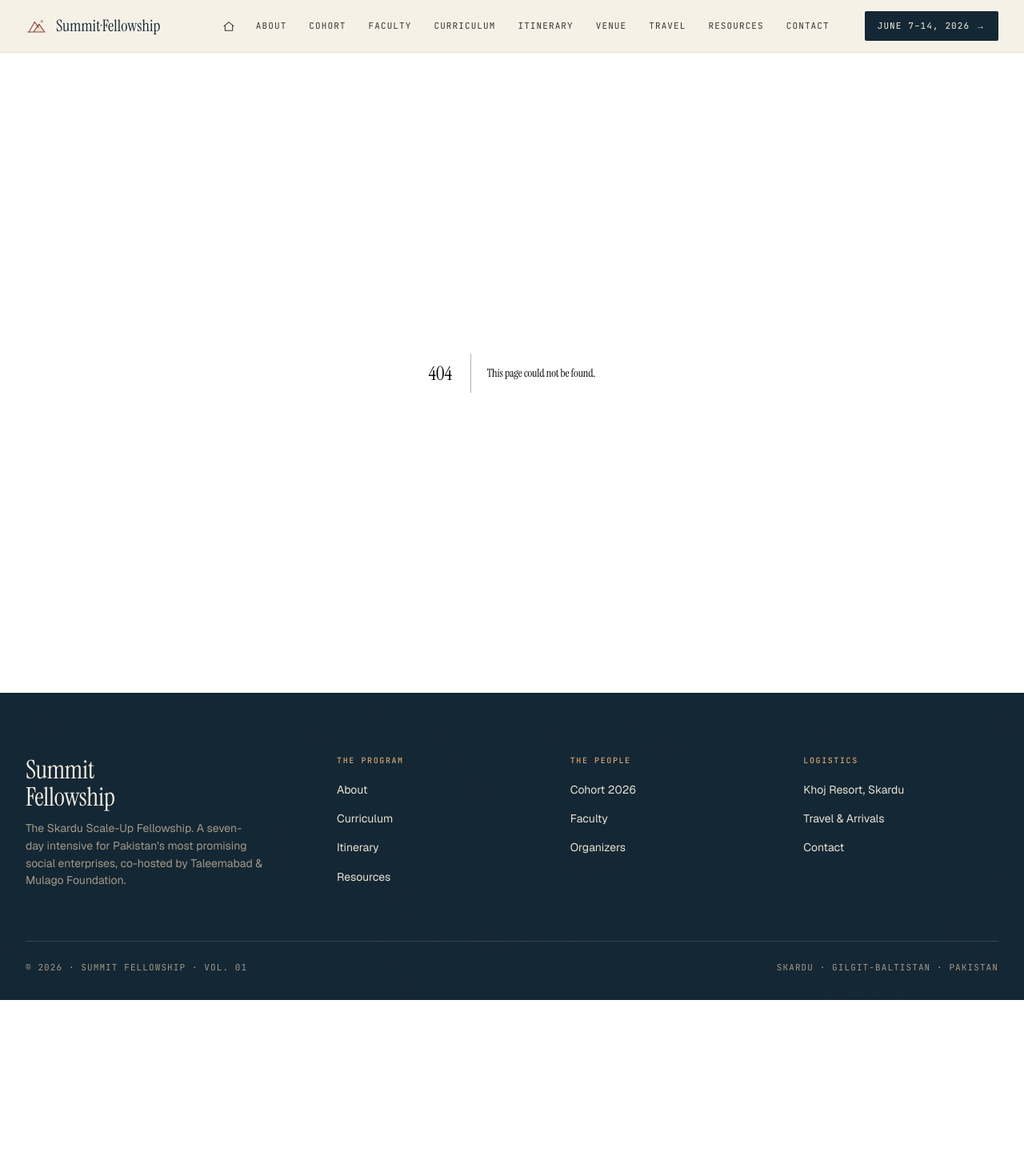
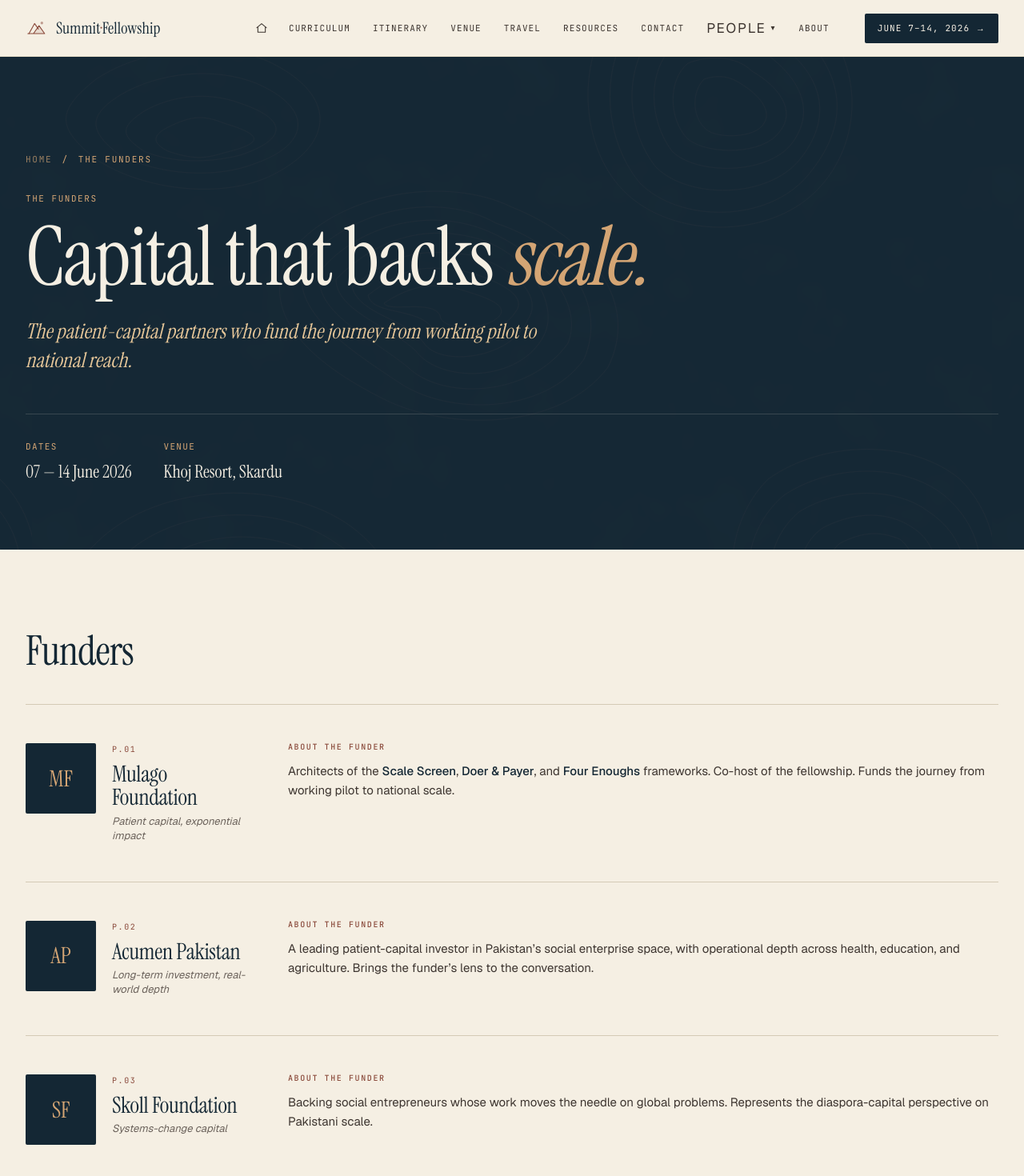
Before and after one commit to usmanjaved-droid/summit-fellowship-website, a Next.js app: page /funders in a window 1280 px wide. Before the commit this address had no page. Shown: the top 1470 px of the page at 80% size. Before the commit the page ends 1250 px from the top, so only its background shows below. Built offline with nearby package versions, Linux system fonts and the light colour scheme.

Commit message:
feat(nav): add People dropdown; rename cohort to fellows; add funders page
- New People dropdown groups Fellows · Faculty · Funders in the header nav
- /cohort renamed to /fellows site-wide (route + component names + CSS classes)
- New /funders page with Mulago, Acumen, Skoll Foundation cards

```diff
--- a/app/components/CohortBits.tsx
+++ b/app/components/FellowsBits.tsx
@@ -17,7 +17,7 @@ export type Fellow = {
 
 const SECTORS = ['all', 'Health', 'Mental Health', 'Education', 'Special Ed', 'Disability', 'Legal', 'Livelihoods', 'Agriculture'];
 
-export default function CohortBits({ fellows }: { fellows: Fellow[] }) {
+export default function FellowsBits({ fellows }: { fellows: Fellow[] }) {
   const [filter, setFilter] = useState<string>('all');
   const [open, setOpen] = useState<Fellow | null>(null);
 
@@ -41,9 +41,9 @@ export default function CohortBits({ fellows }: { fellows: Fellow[] }) {
         </div>
       </div>
 
-      <section className="cohort-section">
+      <section className="fellows-section">
         <div className="container">
-          <div className="cohort-grid">
+          <div className="fellows-grid">
             {visible.map((f, i) => (
               <article key={f.id} className="fellow-card" onClick={() => setOpen(f)}>
                 <div className="fellow-card__head">
--- a/app/components/Footer.tsx
+++ b/app/components/Footer.tsx
@@ -8,8 +8,9 @@ const PROGRAM = [
 ];
 
 const PEOPLE = [
-  { href: '/cohort', label: 'Cohort 2026' },
+  { href: '/fellows', label: 'Fellows 2026' },
   { href: '/faculty', label: 'Faculty' },
+  { href: '/funders', label: 'Funders' },
   { href: '/faculty#organizers', label: 'Organizers' },
 ];
 
--- a/app/components/Header.tsx
+++ b/app/components/Header.tsx
@@ -1,12 +1,9 @@
 'use client';
 
 import Link from 'next/link';
-import { useState } from 'react';
+import { useEffect, useRef, useState } from 'react';
 
 const NAV_LINKS = [
-  { href: '/about', label: 'About' },
-  { href: '/cohort', label: 'Cohort' },
-  { href: '/faculty', label: 'Faculty' },
   { href: '/curriculum', label: 'Curriculum' },
   { href: '/itinerary', label: 'Itinerary' },
   { href: '/venue', label: 'Venue' },
@@ -15,8 +12,16 @@ const NAV_LINKS = [
   { href: '/contact', label: 'Contact' },
 ];
 
+const PEOPLE_LINKS = [
+  { href: '/fellows', label: 'Fellows' },
+  { href: '/faculty', label: 'Faculty' },
+  { href: '/funders', label: 'Funders' },
+];
+
 export default function Header() {
   const [open, setOpen] = useState(false);
+  const [peopleOpen, setPeopleOpen] = useState(false);
+  const peopleRef = useRef<HTMLDivElement | null>(null);
 
   const toggle = () => {
     setOpen((prev) => {
@@ -27,6 +32,17 @@ export default function Header() {
       return next;
     });
   };
+
+  useEffect(() => {
+    if (!peopleOpen) return;
+    const onDown = (e: MouseEvent) => {
+      if (peopleRef.current && !peopleRef.current.contains(e.target as Node)) {
+        setPeopleOpen(false);
+      }
+    };
+    document.addEventListener('mousedown', onDown);
+    return () => document.removeEventListener('mousedown', onDown);
+  }, [peopleOpen]);
 
   return (
     <header className="site-header">
@@ -55,6 +71,37 @@ export default function Header() {
               {l.label}
             </Link>
           ))}
+          <div
+            className={`site-nav__people${peopleOpen ? ' is-open' : ''}`}
+            ref={peopleRef}
+          >
+            <button
+              type="button"
+              className="site-nav__link site-nav__people-trigger"
+              aria-expanded={peopleOpen}
+              aria-haspopup="menu"
+              onClick={() => setPeopleOpen((v) => !v)}
+            >
+              People
+              <span className={`site-nav__caret${peopleOpen ? ' is-open' : ''}`} aria-hidden="true">▾</span>
+            </button>
+            <div className="site-nav__dropdown" role="menu">
+              {PEOPLE_LINKS.map((l) => (
+                <Link
+                  key={l.href}
+                  href={l.href}
+                  className="site-nav__dropdown-item"
+                  role="menuitem"
+                  onClick={() => setPeopleOpen(false)}
+                >
+                  {l.label}
+                </Link>
+              ))}
+            </div>
+          </div>
+          <Link className="site-nav__link" href="/about">
+            About
+          </Link>
         </nav>
         <Link className="site-header__cta" href="/itinerary">
           June 7–14, 2026 →
--- a/app/cohort/page.tsx
+++ b/app/fellows/page.tsx
@@ -1,9 +1,9 @@
 import Link from 'next/link';
-import CohortBits, { type Fellow } from '../components/CohortBits';
+import FellowsBits, { type Fellow } from '../components/FellowsBits';
 
 export const metadata = {
-  title: 'The Cohort — Summit Fellowship 2026',
-  description: 'The 2026 cohort: eleven Pakistani founders building solutions designed for scale.',
+  title: 'The Fellows — Summit Fellowship 2026',
+  description: 'The 2026 fellows: eleven Pakistani founders building solutions designed for scale.',
 };
 
 const FELLOWS: Fellow[] = [
@@ -20,21 +20,21 @@ const FELLOWS: Fellow[] = [
   { id: 11, init: 'OS', name: 'Osama Shahid', org: 'Soby Trading Co', sector: 'Agriculture', model: 'Empowers marginalized communities through fair trade practices and direct market linkages, ensuring farmers and artisans receive fair prices for their products.', email: 'sobyagengineers@gmail.com', phone: '+92 321 8626068', linkedin: 'https://www.linkedin.com/in/osama-shahid-059b381a5/', website: 'https://www.sobyagro.co/' },
 ];
 
-export default function CohortPage() {
+export default function FellowsPage() {
   return (
     <>
-      <section className="page-hero" data-screen-label="Cohort Hero">
+      <section className="page-hero" data-screen-label="Fellows Hero">
         <div className="topo-bg topo-bg--on-dark" aria-hidden="true" />
         <div className="container page-hero__inner">
           <div className="page-hero__crumbs">
-            <Link href="/">Home</Link><span>/</span><span>Cohort</span>
+            <Link href="/">Home</Link><span>/</span><span>Fellows</span>
           </div>
           <h1 className="page-hero__title">
             Eleven founders.<br />
             <em style={{ color: 'var(--ochre)', fontStyle: 'italic' }}>One ascent.</em>
           </h1>
           <p className="page-hero__subtitle">
-            The 2026 cohort spans mental health to special education, AI-powered legal aid to
+            The 2026 fellows span mental health to special education, AI-powered legal aid to
             gamified curriculum. Each leader passed a rigorous selection — now they redesign for
             millions.
           </p>
@@ -45,7 +45,7 @@ export default function CohortPage() {
         </div>
       </section>
 
-      <CohortBits fellows={FELLOWS} />
+      <FellowsBits fellows={FELLOWS} />
     </>
   );
 }
--- /dev/null
+++ b/app/funders/page.tsx
@@ -0,0 +1,79 @@
+import Link from 'next/link';
+
+export const metadata = {
+  title: 'Funders — Summit Fellowship',
+};
+
+type Funder = {
+  init: string;
+  num: string;
+  name: string;
+  tagline: string;
+  bio: React.ReactNode;
+};
+
+const FUNDERS: Funder[] = [
+  {
+    init: 'MF', num: 'P.01', name: 'Mulago Foundation',
+    tagline: 'Patient capital, exponential impact',
+    bio: <>Architects of the <strong>Scale Screen</strong>, <strong>Doer &amp; Payer</strong>, and <strong>Four Enoughs</strong> frameworks. Co-host of the fellowship. Funds the journey from working pilot to national scale.</>,
+  },
+  {
+    init: 'AP', num: 'P.02', name: 'Acumen Pakistan',
+    tagline: 'Long-term investment, real-world depth',
+    bio: <>A leading patient-capital investor in Pakistan&rsquo;s social enterprise space, with operational depth across health, education, and agriculture. Brings the funder&rsquo;s lens to the conversation.</>,
+  },
+  {
+    init: 'SF', num: 'P.03', name: 'Skoll Foundation',
+    tagline: 'Systems-change capital',
+    bio: <>Backing social entrepreneurs whose work moves the needle on global problems. Represents the diaspora-capital perspective on Pakistani scale.</>,
+  },
+];
+
+function FunderCard({ f }: { f: Funder }) {
+  return (
+    <article className="person">
+      <div className="person__id">
+        <div className="person__avatar">{f.init}</div>
+        <div className="person__id-text">
+          <div className="person__num">{f.num}</div>
+          <h3 className="person__name">{f.name}</h3>
+          <div className="person__role">{f.tagline}</div>
+        </div>
+      </div>
+      <div className="person__col" style={{ gridColumn: 'span 2' }}>
+        <h4>About the Funder</h4>
+        <p>{f.bio}</p>
+      </div>
+    </article>
+  );
+}
+
+export default function FundersPage() {
+  return (
+    <>
+      <section className="page-hero" data-screen-label="Funders Hero">
+        <div className="topo-bg topo-bg--on-dark" aria-hidden="true" />
+        <div className="container page-hero__inner">
+          <div className="page-hero__crumbs"><Link href="/">Home</Link><span>/</span><span>The Funders</span></div>
+          <div className="page-hero__eyebrow" style={{ fontFamily: 'var(--mono)', fontSize: 11, letterSpacing: '0.14em', textTransform: 'uppercase', color: 'var(--ochre)', marginBottom: 16 }}>The Funders</div>
+          <h1 className="page-hero__title">Capital that backs <em style={{ color: 'var(--ochre)', fontStyle: 'italic' }}>scale.</em></h1>
+          <p className="page-hero__subtitle">The patient-capital partners who fund the journey from working pilot to national reach.</p>
+          <div className="page-hero__meta">
+            <div className="page-hero__meta-item"><span className="label">Dates</span><span className="value">07 — 14 June 2026</span></div>
+            <div className="page-hero__meta-item"><span className="label">Venue</span><span className="value">Khoj Resort, Skardu</span></div>
+          </div>
+        </div>
+      </section>
+
+      <section className="faculty-section" id="funders">
+        <div className="container">
+          <h2 style={{ fontFamily: 'var(--serif)', fontSize: 'clamp(36px, 4vw, 56px)', color: 'var(--alpine-deep)', letterSpacing: '-0.02em', marginBottom: 40 }}>Funders</h2>
+          <div className="faculty-grid">
+            {FUNDERS.map((f) => <FunderCard key={f.num} f={f} />)}
+          </div>
+        </div>
+      </section>
+    </>
+  );
+}
--- a/app/globals.css
+++ b/app/globals.css
@@ -238,6 +238,65 @@ p { text-wrap: pretty; margin: 0; }
   transition: background .2s var(--ease-out);
 }
 .site-header__cta:hover { background: var(--clay); }
+
+/* People dropdown */
+.site-nav__people { position: relative; display: inline-flex; }
+.site-nav__people-trigger {
+  background: transparent;
+  border: 0;
+  cursor: pointer;
+  display: inline-flex;
+  align-items: center;
+  gap: 6px;
+  font: inherit;
+}
+.site-nav__caret {
+  display: inline-block;
+  font-size: 10px;
+  line-height: 1;
+  transition: transform .2s var(--ease-out);
+}
+.site-nav__caret.is-open { transform: rotate(180deg); }
+.site-nav__dropdown {
+  display: none;
+  position: absolute;
+  top: calc(100% + 6px);
+  left: 0;
+  min-width: 160px;
+  background: var(--paper-cool, #fff);
+  border: 1px solid var(--line);
+  box-shadow: 0 10px 30px rgba(0,0,0,0.08);
+  border-radius: 2px;
+  padding: 6px 0;
+  z-index: 50;
+}
+.site-nav__people.is-open .site-nav__dropdown { display: flex; flex-direction: column; }
+.site-nav__dropdown-item {
+  font-family: var(--mono);
+  font-size: 11px;
+  letter-spacing: 0.10em;
+  text-transform: uppercase;
+  color: var(--ink-soft);
+  padding: 10px 16px;
+  transition: color .2s var(--ease-out), background .2s var(--ease-out);
+}
+.site-nav__dropdown-item:hover { color: var(--clay); background: var(--paper-warm); }
+
+@media (max-width: 1100px) {
+  body.menu-open .site-nav__people { display: block; width: 100%; }
+  body.menu-open .site-nav__people-trigger { width: 100%; justify-content: flex-start; padding: 12px 0; font-size: 13px; }
+  body.menu-open .site-nav__dropdown {
+    display: flex;
+    flex-direction: column;
+    position: static;
+    border: 0;
+    box-shadow: none;
+    background: transparent;
+    padding: 0 0 0 16px;
+    min-width: 0;
+  }
+  body.menu-open .site-nav__dropdown-item { padding: 10px 0; font-size: 12px; }
+}
 
 .menu-toggle {
   display: none;
@@ -739,31 +798,31 @@ p { text-wrap: pretty; margin: 0; }
 @media (max-width: 700px)  { .arc-grid { grid-template-columns: repeat(2, 1fr); } }
 @media (max-width: 460px)  { .arc-grid { grid-template-columns: 1fr; } }
 
-/* Cohort */
-.cohort-strip {
+/* Fellows */
+.fellows-strip {
   padding: 120px 0;
   background: var(--paper-warm);
   position: relative;
   overflow: hidden;
 }
-.cohort-strip__head {
+.fellows-strip__head {
   display: grid; grid-template-columns: 1fr 1fr;
   gap: 64px; align-items: end;
   margin-bottom: 64px;
 }
-.cohort-strip__head h2 {
+.fellows-strip__head h2 {
   font-size: clamp(40px, 5vw, 72px);
   color: var(--alpine-deep);
   letter-spacing: -0.02em;
 }
-.cohort-strip__head h2 em { font-style: italic; color: var(--clay); }
-.cohort-strip__head p {
+.fellows-strip__head h2 em { font-style: italic; color: var(--clay); }
+.fellows-strip__head p {
   color: var(--ink-soft); font-size: 18px;
   line-height: 1.5; max-width: 48ch;
 }
-@media (max-width: 800px) { .cohort-strip__head { grid-template-columns: 1fr; } }
-
-.cohort-marquee {
+@media (max-width: 800px) { .fellows-strip__head { grid-template-columns: 1fr; } }
+
+.fellows-marquee {
   display: grid;
   grid-template-columns: repeat(11, minmax(180px, 1fr));
   gap: 1px;
@@ -772,15 +831,15 @@ p { text-wrap: pretty; margin: 0; }
   overflow-x: auto;
   scrollbar-width: thin;
 }
-.cohort-cell {
+.fellows-cell {
   background: var(--paper-cool);
   padding: 20px 16px 24px;
   min-height: 220px;
   display: flex; flex-direction: column;
   transition: background .2s var(--ease-out);
 }
-.cohort-cell:hover { background: var(--paper); }
-.cohort-cell__avatar {
+.fellows-cell:hover { background: var(--paper); }
+.fellows-cell__avatar {
   width: 64px; height: 64px;
   border-radius: 50%;
   background: var(--alpine-deep);
@@ -790,21 +849,21 @@ p { text-wrap: pretty; margin: 0; }
   margin-bottom: 16px;
   border: 2px solid var(--paper-warm);
 }
-.cohort-cell__name {
+.fellows-cell__name {
   font-family: var(--serif); font-size: 18px;
   line-height: 1.15; color: var(--alpine-deep);
   margin-bottom: 8px;
 }
-.cohort-cell__org {
+.fellows-cell__org {
   font-size: 12px; color: var(--ink-soft);
   margin-bottom: auto; line-height: 1.3;
 }
-.cohort-cell__sector {
+.fellows-cell__sector {
   font-family: var(--mono); font-size: 9px;
   letter-spacing: 0.14em; text-transform: uppercase;
   color: var(--clay); margin-top: 16px;
 }
-.cohort-strip__cta { margin-top: 48px; text-align: center; }
+.fellows-strip__cta { margin-top: 48px; text-align: center; }
 
 /* Faculty */
 .faculty { padding: 120px 0; background: var(--paper); }
@@ -1054,10 +1113,10 @@ p { text-wrap: pretty; margin: 0; }
 .filter-chip.is-active { background: var(--alpine-deep); color: var(--paper); border-color: var(--alpine-deep); }
 .filter-bar__count { margin-left: auto; font-family: var(--mono); font-size: 11px; letter-spacing: 0.10em; color: var(--ink-mute); }
 
-.cohort-section { padding: 80px 0 140px; background: var(--paper); }
-.cohort-grid { display: grid; grid-template-columns: repeat(3, 1fr); gap: 32px; }
-@media (max-width: 1100px) { .cohort-grid { grid-template-columns: repeat(2, 1fr); } }
-@media (max-width: 700px) { .cohort-grid { grid-template-columns: 1fr; } }
+.fellows-section { padding: 80px 0 140px; background: var(--paper); }
+.fellows-grid { display: grid; grid-template-columns: repeat(3, 1fr); gap: 32px; }
+@media (max-width: 1100px) { .fellows-grid { grid-template-columns: repeat(2, 1fr); } }
+@media (max-width: 700px) { .fellows-grid { grid-template-columns: 1fr; } }
 
 .fellow-card { background: var(--paper-cool); border: 1px solid var(--line); padding: 32px; transition: all .3s var(--ease-out); cursor: pointer; position: relative; overflow: hidden; display: flex; flex-direction: column; min-height: 340px; }
 .fellow-card:hover { border-color: var(--clay); transform: translateY(-4px); box-shadow: 0 12px 36px -16px rgba(20, 39, 52, 0.18); }
--- a/app/page.tsx
+++ b/app/page.tsx
@@ -3,10 +3,10 @@ import Countdown from './components/Countdown';
 
 const PEOPLE_CARDS = [
   {
-    eyebrow: 'The Cohort',
+    eyebrow: 'The Fellows',
     title: 'Eleven founders',
     desc: 'Pakistani social enterprises across health, education, livelihoods, and beyond — each ready to redesign their model for scale.',
-    href: '/cohort',
+    href: '/fellows',
   },
   {
     eyebrow: 'The Faculty',
@@ -18,7 +18,7 @@ const PEOPLE_CARDS = [
     eyebrow: 'The Funders',
     title: 'Capital that backs scale',
     desc: 'Mulago, Acumen, and other patient-capital partners who fund the journey from working pilot to national reach.',
-    href: '/faculty',
+    href: '/funders',
   },
 ];
 
@@ -68,8 +68,8 @@ export default function HomePage() {
               <Link className="btn btn--ochre" href="/about">
                 Read the Brief <span className="arrow">→</span>
               </Link>
-              <Link className="btn btn--ghost-light" href="/cohort">
-                Meet the Cohort
+              <Link className="btn btn--ghost-light" href="/fellows">
+                Meet the Fellows
               </Link>
             </div>
           </div>
```
Also changed, not shown: .claude/settings.json.
